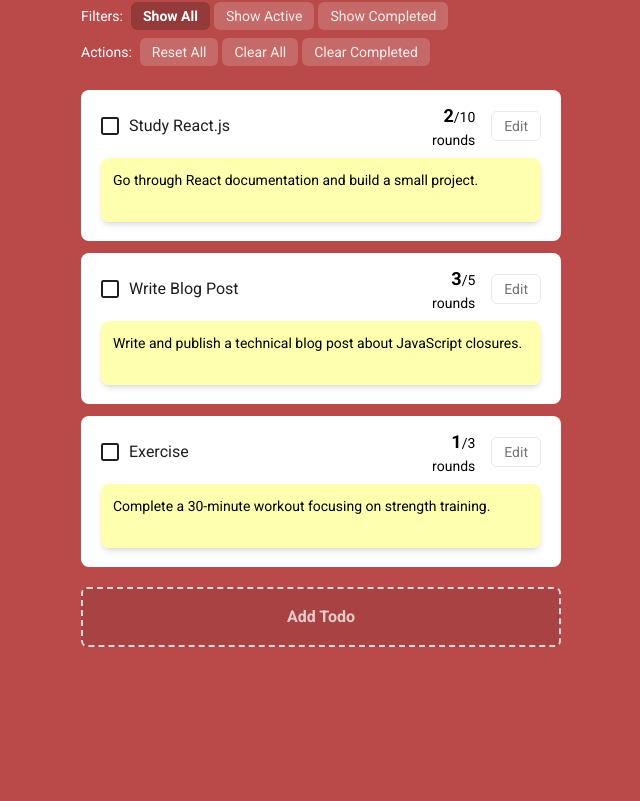
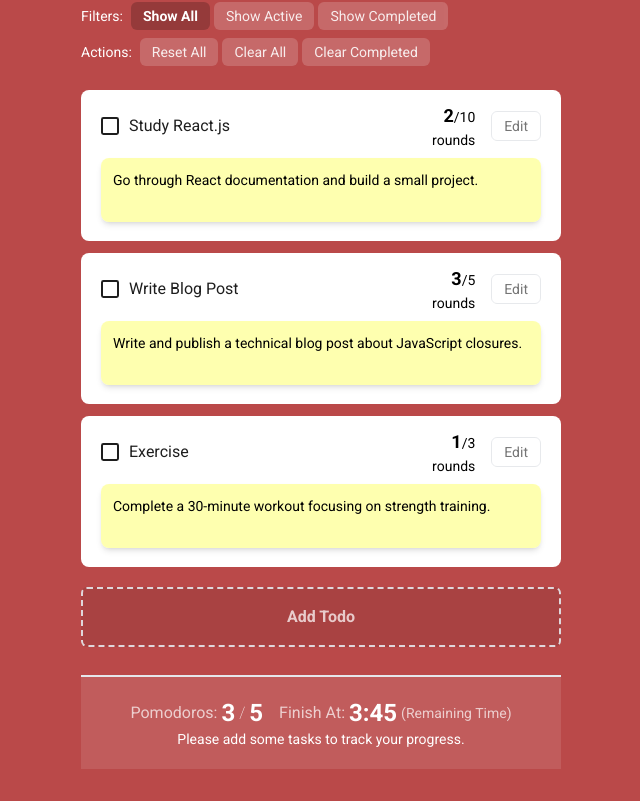
Before and after one commit to teoh4770/pomodor, a React (Vite) app: page / in a window 1280 px wide. Shown: the part 580-1381 px from the top of the page, without its empty margins (319-959 px from the left). Before the commit the page ends 1227 px from the top, so only its background shows below. Built offline with nearby package versions, Linux system fonts and the light colour scheme.

Commit message:
feat: Add Summary component UI to display pomodoro summary

```diff
--- a/src/App.tsx
+++ b/src/App.tsx
@@ -2,7 +2,7 @@
 // import viteLogo from '/vite.svg'
 import "./App.css";
 import { AppProvider } from "@/context";
-import { Header, Timer, Todos } from "@/components";
+import { Header, Timer, Todos, Summary } from "@/components";
 import { Toast } from "@/common/components/Toast";
 
 const App = () => {
@@ -11,6 +11,7 @@ const App = () => {
       <Header />
       <Timer />
       <Todos />
+      <Summary />
       <Toast pauseOnHover={false} pauseOnFocusLoss={false} autoClose={3000} />
     </AppProvider>
   );
--- /dev/null
+++ b/src/components/Summary/Summary.tsx
@@ -0,0 +1,32 @@
+const Summary = () => {
+  return (
+    <section
+      className="mx-auto mt-7 max-w-[var(--max-w-container)] border-t-2 bg-white/10 px-3 py-5 text-white"
+      aria-label="Pomodoro summary section"
+    >
+      {/* Render the summary details, if got todos */}
+      <div className="flex flex-wrap items-center justify-center gap-x-4 gap-y-2">
+        {/* Pomodoro infos */}
+        <p className="flex items-center">
+          <span className="mr-1 text-white/70">Pomodoros:</span>
+          <span className="text-2xl font-bold">3</span>
+          <span className="mx-1 font-extralight">/</span>
+          <span className="text-2xl font-bold">5</span>
+        </p>
+        {/* Finish time info */}
+        <p className="flex items-center space-x-1">
+          <span className="text-white/70">Finish At:</span>
+          <span className="text-2xl font-bold">3:45</span>
+          <span className="text-sm text-white/70">(Remaining Time)</span>
+        </p>
+      </div>
+
+      {/* If no todos, then provide a fallback UI */}
+      <p className="text-center text-sm">
+        Please add some tasks to track your progress.
+      </p>
+    </section>
+  );
+};
+
+export { Summary };
--- a/src/components/index.ts
+++ b/src/components/index.ts
@@ -2,5 +2,6 @@ import { Timer } from "./Timer/Timer.tsx";
 import { Todos } from "./Todos/Todos.tsx";
 import { Settings } from "./Settings/Settings.tsx";
 import { Header } from "./Header/Header.tsx";
+import { Summary } from "./Summary/Summary.tsx";
 
-export { Timer, Todos, Settings, Header };
+export { Timer, Todos, Settings, Header, Summary };
--- a/src/index.css
+++ b/src/index.css
@@ -16,7 +16,8 @@
 
 body {
   /* Spacing */
-  padding-inline: 0.75rem;
+  padding-inline: 1rem;
+  margin-block-end: 2rem;
 
   /* Typography */
   font-size: 1rem;
```
